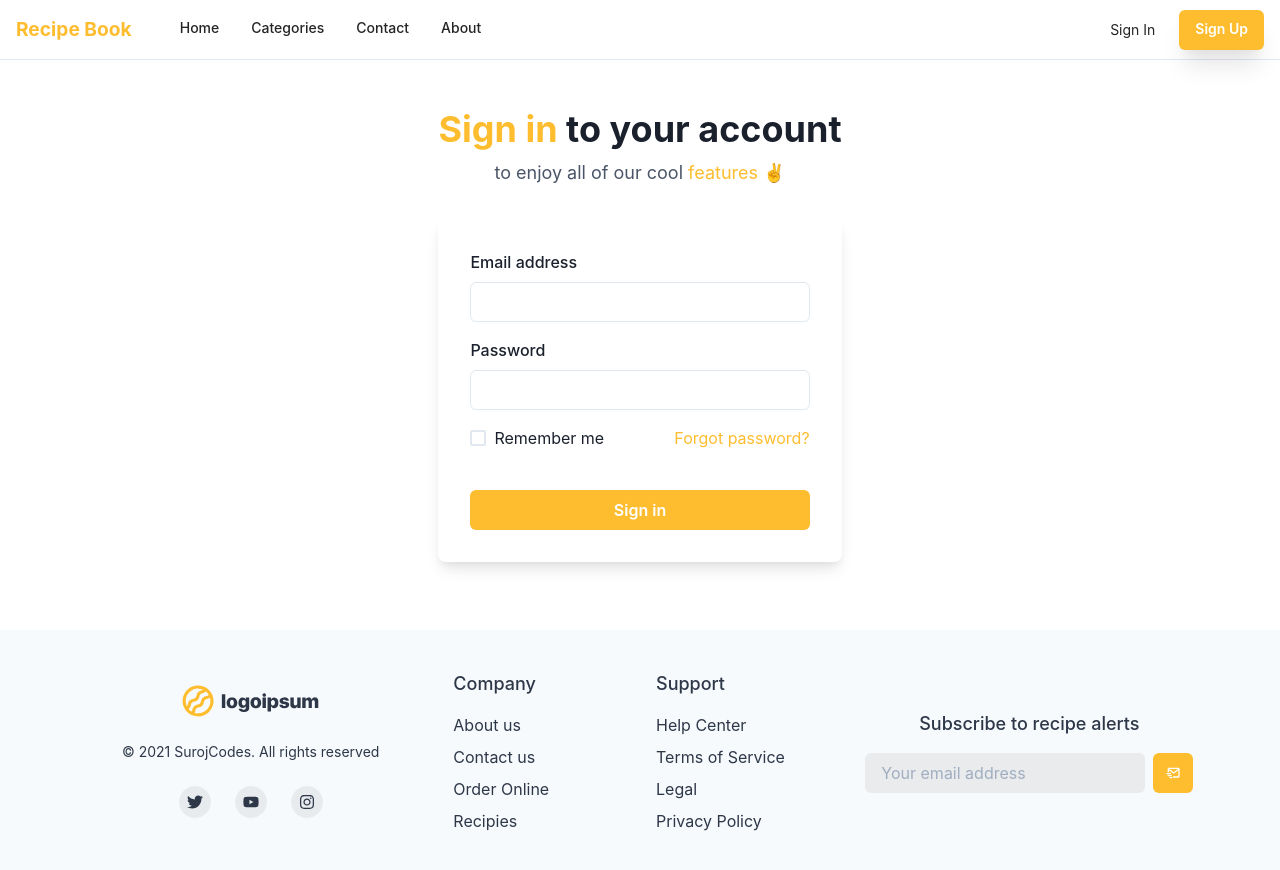
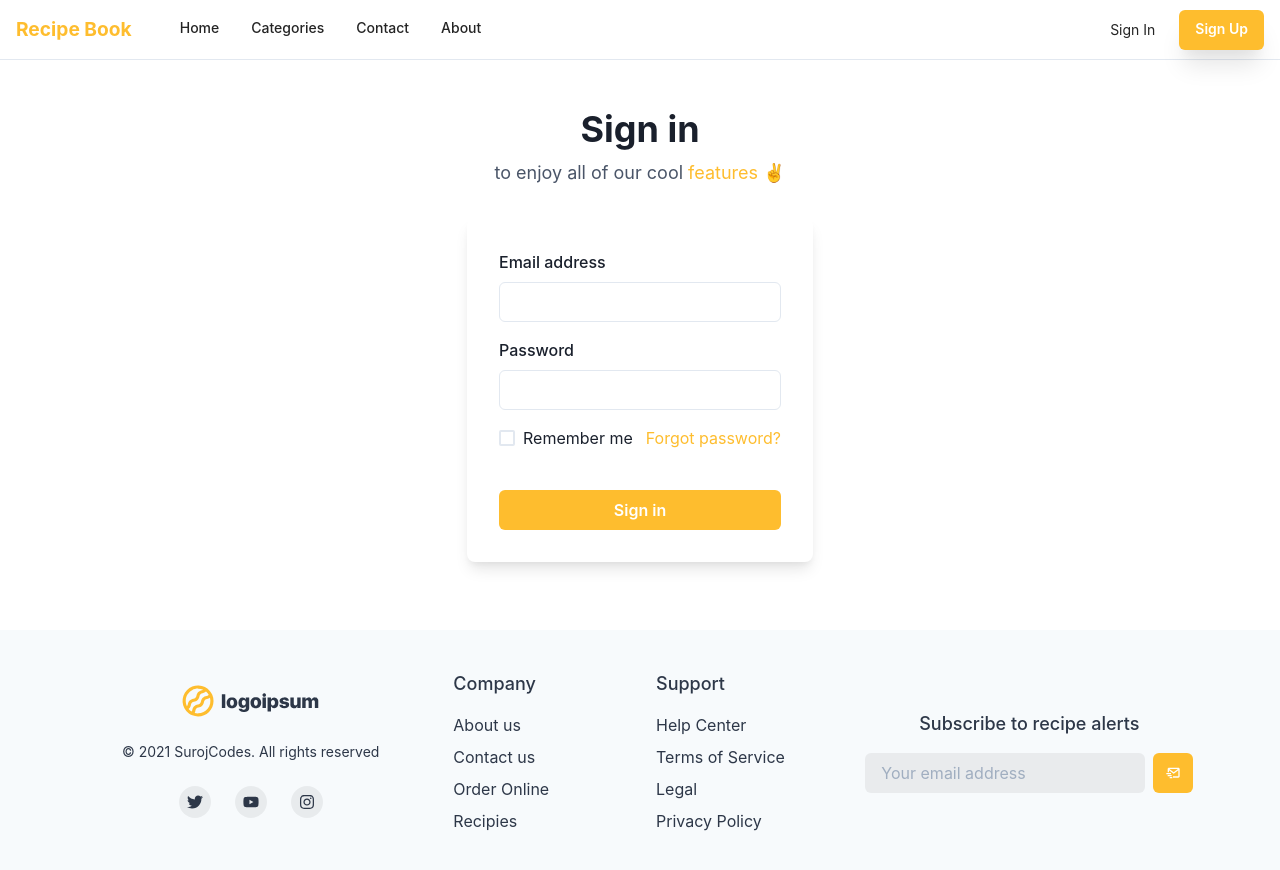
Before and after one commit to surojcodes/recipe, a Next.js app: page /login in a window 1280 px wide. Shown: the top 870 px of the page. Built offline with nearby package versions, Linux system fonts and the light colour scheme.

Commit message:
Account text change

```diff
--- a/pages/login.tsx
+++ b/pages/login.tsx
@@ -18,13 +18,7 @@ export default function Login() {
 		<Flex minH={'65vh'} align={'center'} justify={'center'}>
 			<Stack spacing={8} mx={'auto'} maxW={'lg'} py={12} px={6}>
 				<Stack align={'center'}>
-					<Heading fontSize={'4xl'}>
-						{' '}
-						<Text as='span' color='#FEBD2E'>
-							Sign in
-						</Text>{' '}
-						to your account
-					</Heading>
+					<Heading fontSize={'4xl'}>Sign in</Heading>
 					<Text fontSize={'lg'} color={'gray.600'}>
 						to enjoy all of our cool <Link color={'#FEBD2E'}>features</Link> ✌️
 					</Text>
```
Also changed, not shown: pages/register.tsx (+1 -7 lines).
